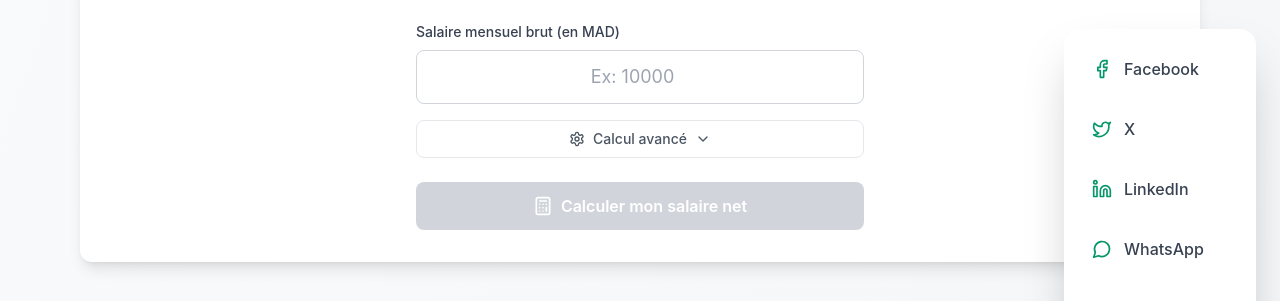
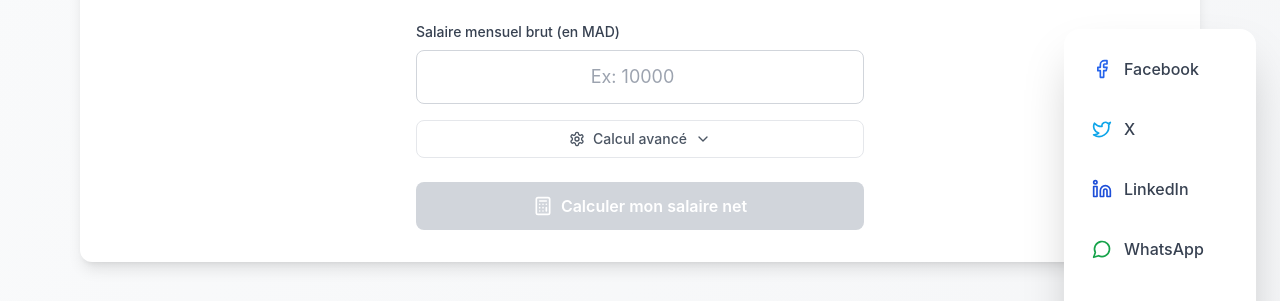
Before and after one commit to sbendhiba/salarynet, a Next.js app: page / in a window 1280 px wide. Both pictures are taken after a click on the button "Partager". Shown: the part 363-664 px from the top of the page. Built offline with nearby package versions, Linux system fonts and the light colour scheme.

Commit message:
share buttons color

```diff
--- a/src/components/SocialShare.tsx
+++ b/src/components/SocialShare.tsx
@@ -134,33 +134,33 @@ export default function SocialShare({
 
               <button
                 onClick={handleFacebookShare}
-                className="flex items-center space-x-3 p-3 rounded-lg hover:bg-emerald-50 transition-colors text-left"
+                className="flex items-center space-x-3 p-3 rounded-lg hover:bg-blue-50 transition-colors text-left"
               >
-                <Facebook className="w-5 h-5 text-emerald-600" />
+                <Facebook className="w-5 h-5 text-blue-600" />
                 <span className="text-gray-700 font-medium">Facebook</span>
               </button>
 
               <button
                 onClick={handleTwitterShare}
-                className="flex items-center space-x-3 p-3 rounded-lg hover:bg-emerald-50 transition-colors text-left"
+                className="flex items-center space-x-3 p-3 rounded-lg hover:bg-sky-50 transition-colors text-left"
               >
-                <Twitter className="w-5 h-5 text-emerald-600" />
+                <Twitter className="w-5 h-5 text-sky-500" />
                 <span className="text-gray-700 font-medium">X</span>
               </button>
 
               <button
                 onClick={handleLinkedInShare}
-                className="flex items-center space-x-3 p-3 rounded-lg hover:bg-emerald-50 transition-colors text-left"
+                className="flex items-center space-x-3 p-3 rounded-lg hover:bg-blue-50 transition-colors text-left"
               >
-                <Linkedin className="w-5 h-5 text-emerald-600" />
+                <Linkedin className="w-5 h-5 text-blue-700" />
                 <span className="text-gray-700 font-medium">LinkedIn</span>
               </button>
 
               <button
                 onClick={handleWhatsAppShare}
-                className="flex items-center space-x-3 p-3 rounded-lg hover:bg-emerald-50 transition-colors text-left"
+                className="flex items-center space-x-3 p-3 rounded-lg hover:bg-green-50 transition-colors text-left"
               >
-                <MessageCircle className="w-5 h-5 text-emerald-600" />
+                <MessageCircle className="w-5 h-5 text-green-600" />
                 <span className="text-gray-700 font-medium">WhatsApp</span>
               </button>
 
```
